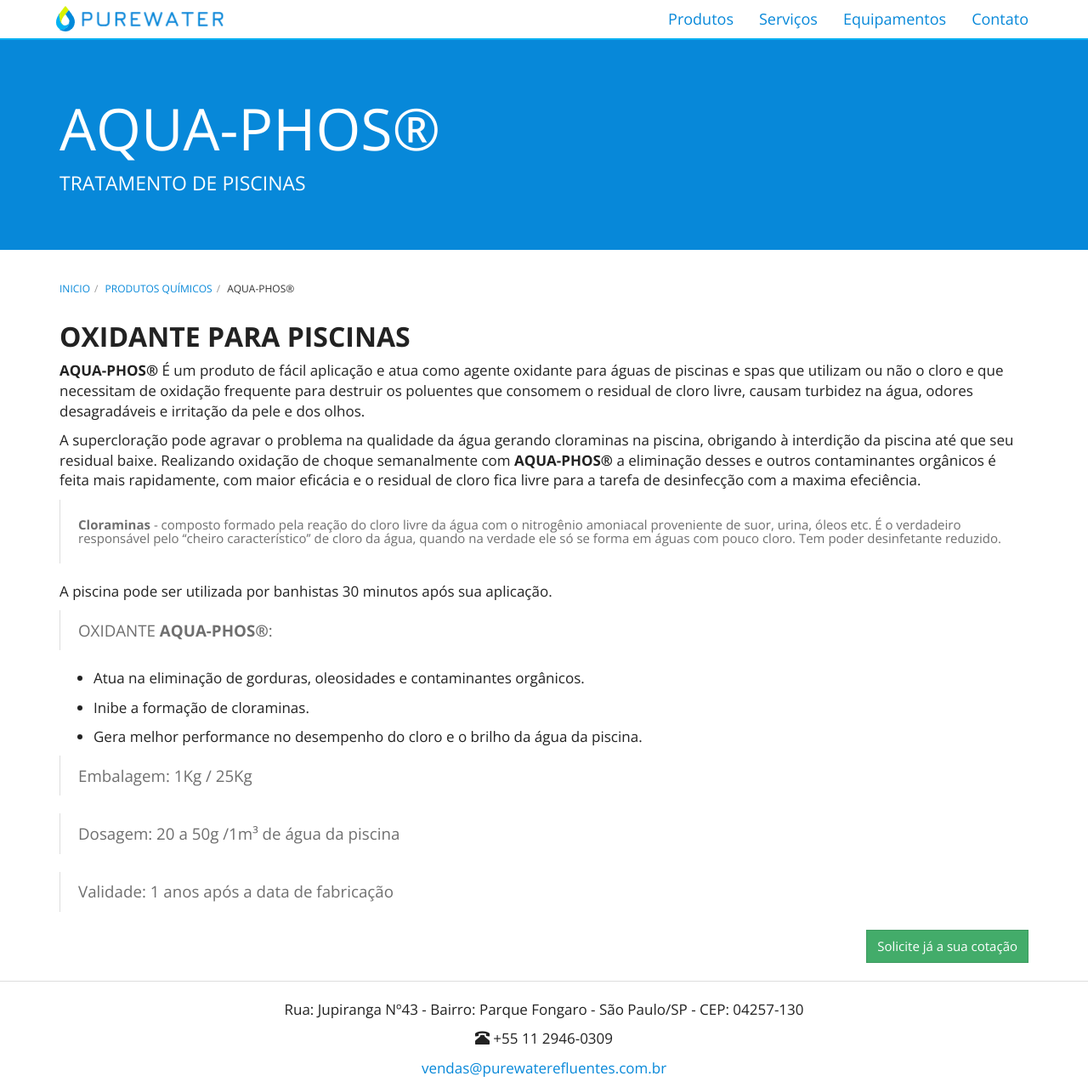
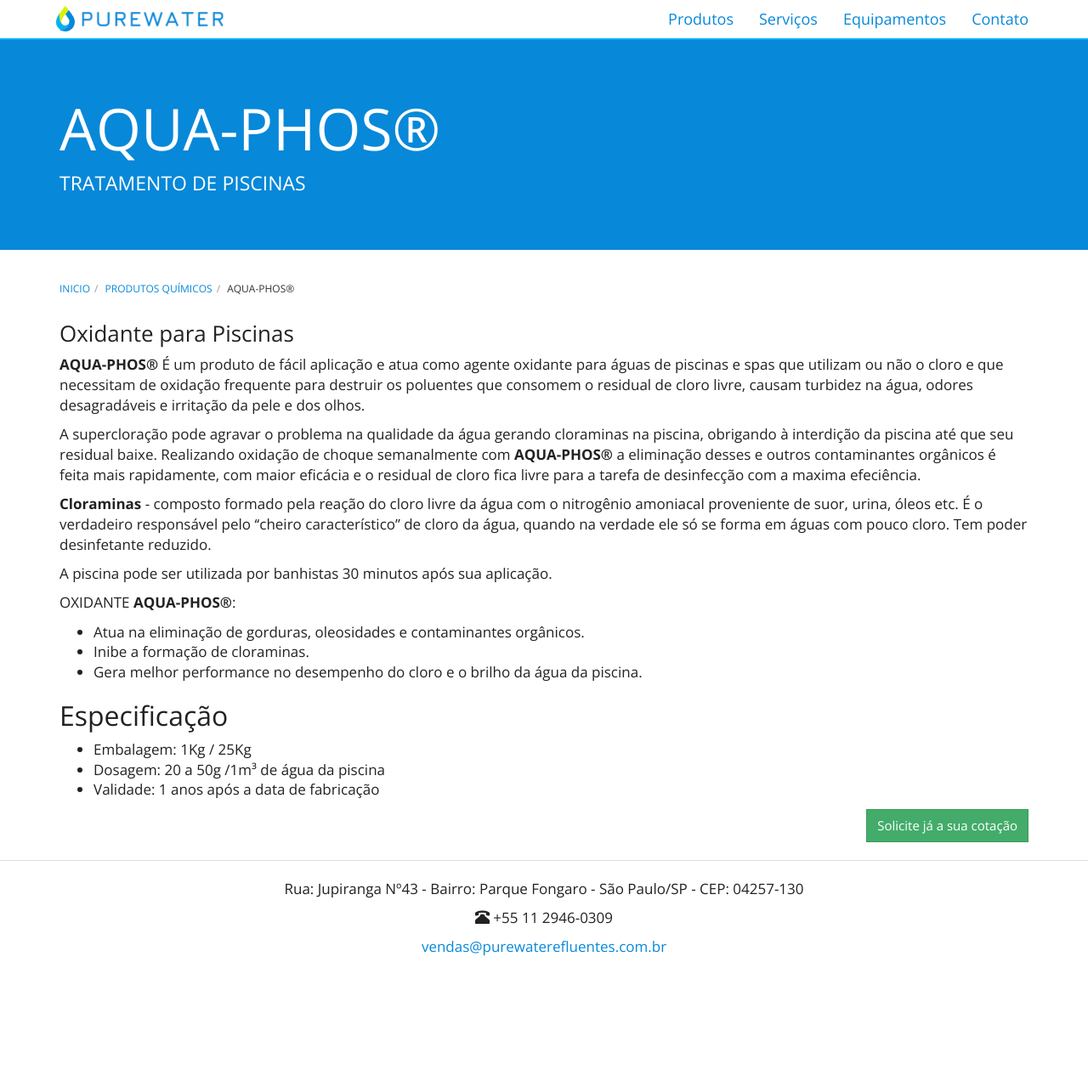
Before and after one commit to purewaterefluentes/purewaterefluentes.github.io, a Jekyll site: the page built from produtos/Oxidante-para-piscina.md, in a window 1280 px wide and 1279 px high. Shown: the whole window at 85% size. Built offline with Jekyll 4.4.1, drawn with Linux system fonts in a browser that asks for light colours; nearby versions of some CDN libraries; library files that are not in the unit come from our copies.

Commit message:
Update Oxidante-para-piscina.md

```diff
--- a/produtos/Oxidante-para-piscina.md
+++ b/produtos/Oxidante-para-piscina.md
@@ -4,32 +4,26 @@
 title: AQUA-PHOS®
 subtitle: TRATAMENTO DE PISCINAS
 ---
-## **OXIDANTE PARA PISCINAS**
+
+### Oxidante para Piscinas
 
 **AQUA-PHOS®** É um produto de fácil aplicação e atua como agente oxidante para águas de piscinas e spas que utilizam ou não o cloro e que necessitam de oxidação frequente para destruir os poluentes que consomem o residual de cloro livre, causam turbidez na água, odores desagradáveis e irritação da pele e dos olhos.
 
 A supercloração pode agravar o problema na qualidade da água gerando cloraminas na piscina, obrigando à interdição da piscina até que seu residual baixe. Realizando oxidação de choque semanalmente com **AQUA-PHOS®** a eliminação desses e outros contaminantes orgânicos é feita mais rapidamente, com maior eficácia e o residual de cloro fica livre para a tarefa de desinfecção com a maxima efeciência.
 
->
-##### **Cloraminas** - composto formado pela reação do cloro livre da água com o nitrogênio amoniacal proveniente de suor, urina, óleos etc. É o verdadeiro responsável pelo ‘‘cheiro  característico’’ de cloro da água, quando na verdade ele só se forma em águas com pouco cloro. Tem poder desinfetante reduzido.
->
+
+**Cloraminas** - composto formado pela reação do cloro livre da água com o nitrogênio amoniacal proveniente de suor, urina, óleos etc. É o verdadeiro responsável pelo ‘‘cheiro  característico’’ de cloro da água, quando na verdade ele só se forma em águas com pouco cloro. Tem poder desinfetante reduzido.
 
 A piscina pode ser utilizada por banhistas 30 minutos após sua aplicação.
 
-
-
->OXIDANTE **AQUA-PHOS®**:
+OXIDANTE **AQUA-PHOS®**:
 
 - Atua na eliminação de gorduras, oleosidades e contaminantes orgânicos.
-
 - Inibe a formação de cloraminas.
-
 - Gera melhor performance no desempenho do cloro e o brilho da água da piscina.
 
+## Especificação
 
-
->Embalagem: 1Kg / 25Kg
-
->Dosagem: 20 a 50g /1m³ de água da piscina
-
->Validade: 1 anos após a data de fabricação
+- Embalagem: 1Kg / 25Kg
+- Dosagem: 20 a 50g /1m³ de água da piscina
+- Validade: 1 anos após a data de fabricação
```
